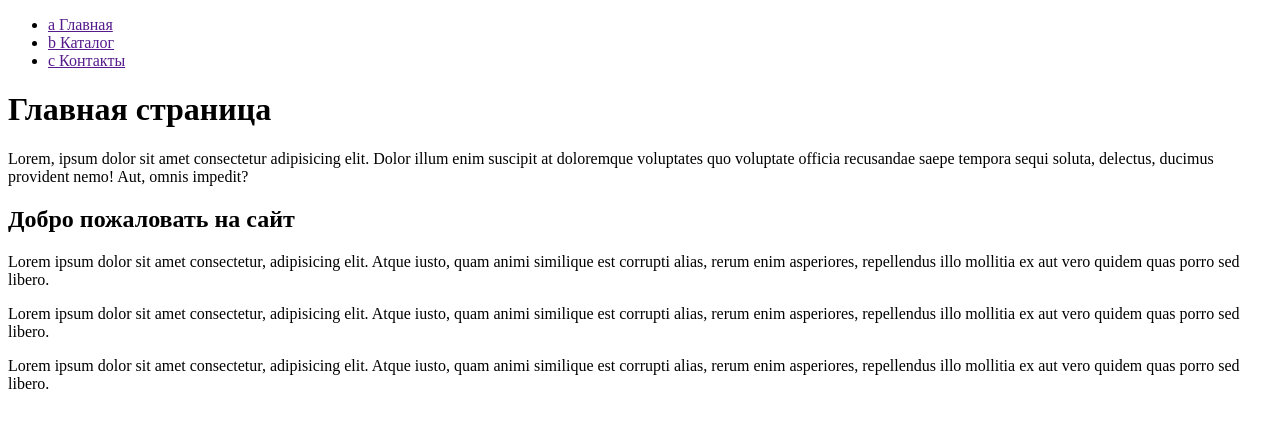
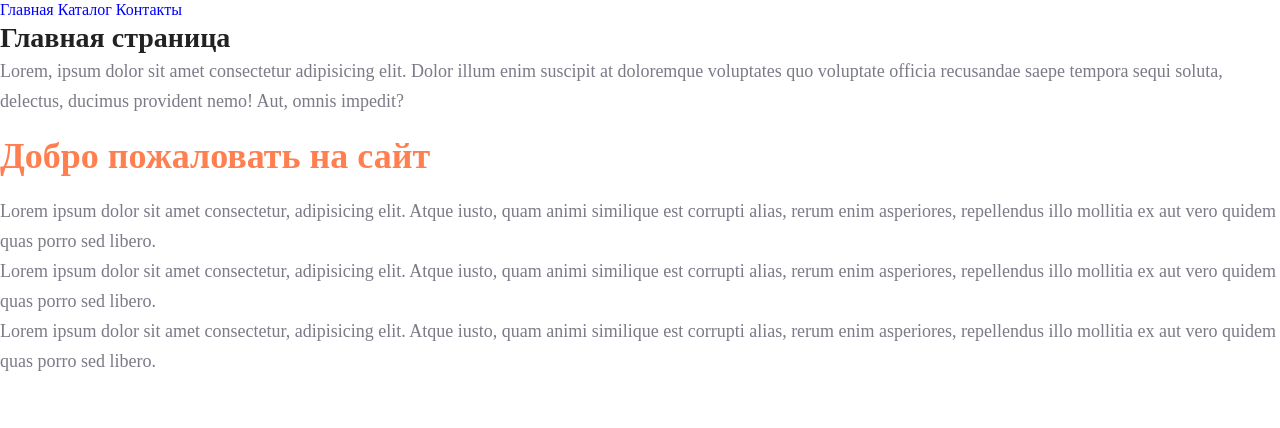
Before and after one commit to Anton-Kovalev-10/My-first-site, a plain HTML site: page index.html in a window 1280 px wide. Drawn offline with Linux system fonts and the light colour scheme.

Commit message:
Домашнее задание к семинару 2

```diff
--- /dev/null
+++ b/catalog/style.css
@@ -0,0 +1,58 @@
+* {
+    margin: 0;
+    padding: 0;
+}
+a {
+    text-decoration: none;
+}
+
+.head__up {
+    color: blue;
+    font-size: 16px;
+    line-height: 20px;
+}
+.head__up:hover {
+    color: rgb(255, 0, 0);
+}
+
+.content {
+    color: blue;
+    font-size: 16px;
+    line-height: 20px;
+}
+
+.content:hover {
+    color: rgb(255, 0, 0);
+}
+.contact {
+    color: blue;
+    font-size: 16px;
+    line-height: 20px;
+}
+
+.contact:hover {
+    color: rgb(255, 0, 0);
+}
+
+.title {
+    color: #222222;
+    font-size: 28px;
+    line-height: 36px;
+    font-weight: bold;
+}
+
+.text {
+    font-style: normal;
+    font-weight: 300;
+    font-size: 18px;
+    line-height: 30px;
+    color: #7D7987;
+}
+
+.title2 {
+    color: coral;
+    font-style: normal;
+    font-weight: 700;
+    font-size: 36px;
+    line-height: 80px;
+}
--- a/index.html
+++ b/index.html
@@ -4,21 +4,20 @@
     <meta charset="UTF-8">
     <meta name="viewport" content="width=device-width, initial-scale=1.0">
     <title>Document</title>
+    <link rel="stylesheet" href="./catalog/style.css">
 </head>
 <body>
-    <nav>
-        <ul>
-            <li><a href="">a Главная</a></li>
-            <li><a href="">b Каталог</a></li>
-            <li><a href="">c Контакты</a></li>
-        </ul>
-    </nav>
-    <h1>Главная страница</h1>
-    <p>Lorem, ipsum dolor sit amet consectetur adipisicing elit. Dolor illum enim suscipit at doloremque voluptates quo voluptate officia recusandae saepe tempora sequi soluta, delectus, ducimus provident nemo! Aut, omnis impedit?</p>
 
-    <h2>Добро пожаловать на сайт</h2>
-    <p>Lorem ipsum dolor sit amet consectetur, adipisicing elit. Atque iusto, quam animi similique est corrupti alias, rerum enim asperiores, repellendus illo mollitia ex aut vero quidem quas porro sed libero.</p>
-    <p>Lorem ipsum dolor sit amet consectetur, adipisicing elit. Atque iusto, quam animi similique est corrupti alias, rerum enim asperiores, repellendus illo mollitia ex aut vero quidem quas porro sed libero.</p>
-    <p>Lorem ipsum dolor sit amet consectetur, adipisicing elit. Atque iusto, quam animi similique est corrupti alias, rerum enim asperiores, repellendus illo mollitia ex aut vero quidem quas porro sed libero.</p>
+    <a class="head__up" href="./index.html">Главная</a>
+    <a class="content" href="catalog\catalog.html">Каталог</a>
+    <a class="contact" href="#">Контакты</a>
+
+    <h1 class="title">Главная страница</h1>
+    <p class="text">Lorem, ipsum dolor sit amet consectetur adipisicing elit. Dolor illum enim suscipit at doloremque voluptates quo voluptate officia recusandae saepe tempora sequi soluta, delectus, ducimus provident nemo! Aut, omnis impedit?</>
+
+    <h2 class="title2">Добро пожаловать на сайт</h2>
+    <p class="text">Lorem ipsum dolor sit amet consectetur, adipisicing elit. Atque iusto, quam animi similique est corrupti alias, rerum enim asperiores, repellendus illo mollitia ex aut vero quidem quas porro sed libero.</p>
+    <p class="text">Lorem ipsum dolor sit amet consectetur, adipisicing elit. Atque iusto, quam animi similique est corrupti alias, rerum enim asperiores, repellendus illo mollitia ex aut vero quidem quas porro sed libero.</p>
+    <p class="text">Lorem ipsum dolor sit amet consectetur, adipisicing elit. Atque iusto, quam animi similique est corrupti alias, rerum enim asperiores, repellendus illo mollitia ex aut vero quidem quas porro sed libero.</>
 </body>
 </html>
```
Also changed, not shown: catalog/catalog.html (+17 -7 lines), img/artist-playing-guitar-jumping-sideways_23-2148751598.webp (added), img/woman-holding-menstrual-cup-medium-shot_23-2149734189.jpg (added).
